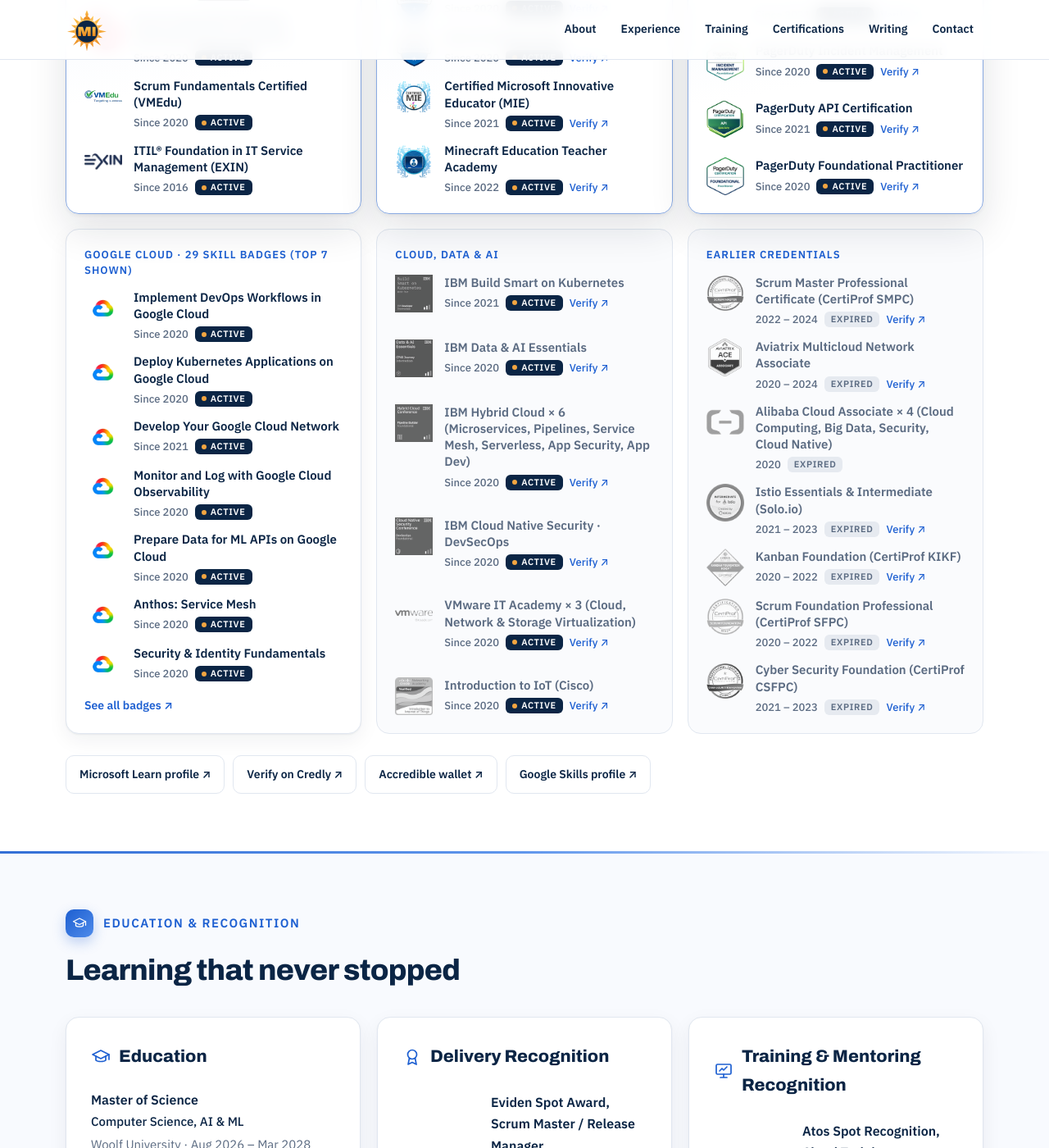
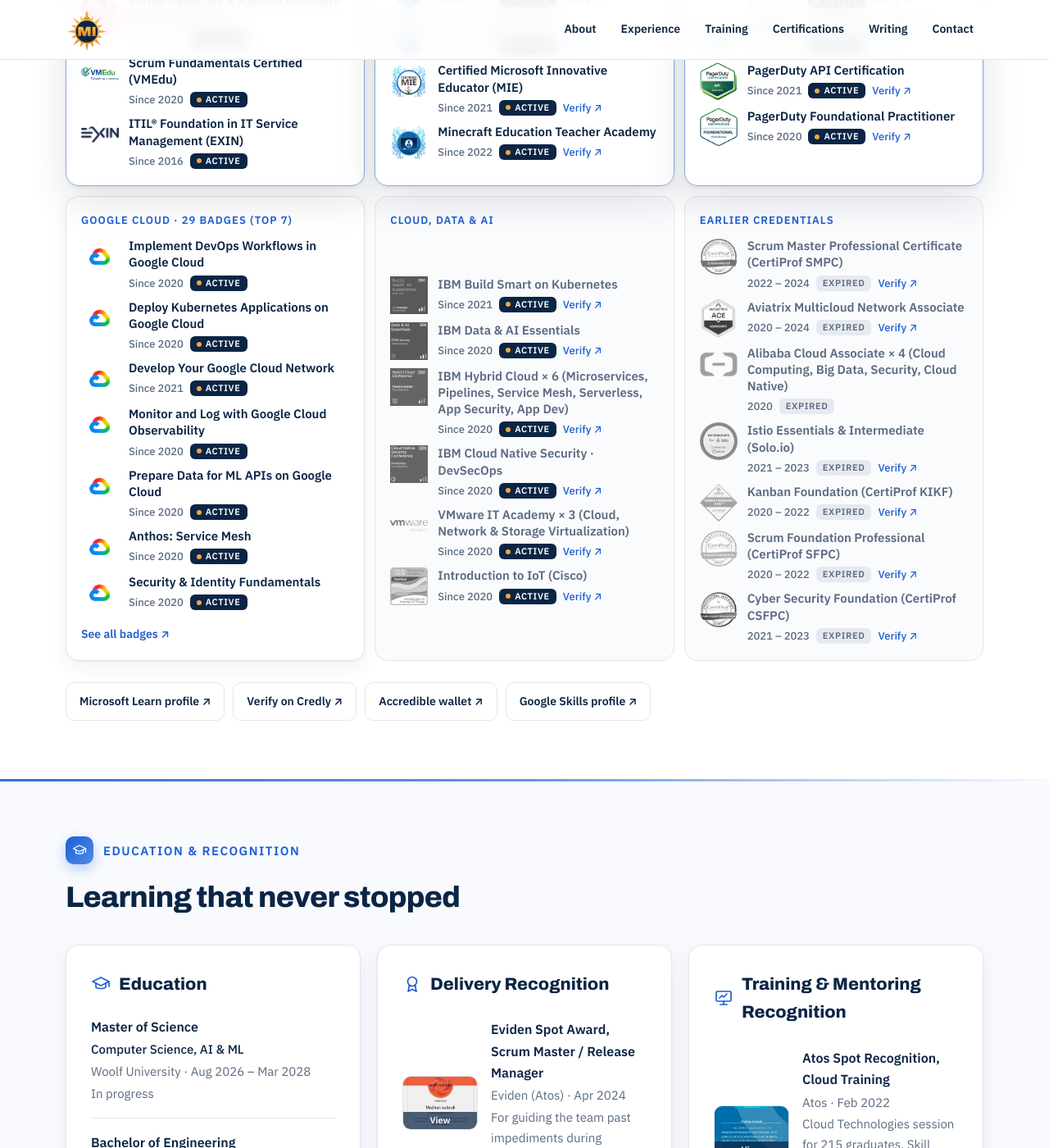
Before and after one commit to Madhan-I/Madhan-I.github.io, a Jekyll site: the page built from index.html, in a window 1280 px wide and 1400 px high, scrolled down 8184 px. Shown: the whole window at 82% size. Built offline with Jekyll 4.4.1, drawn with Linux system fonts in a browser that asks for light colours.

Commit message:
Tighter, centred certification cards
Co-Authored-By: Claude Opus 5.5 <noreply@anthropic.com>
Claude-Session: https://claude.ai/code/session_01MFRrTt7LBDdX57m85KHNGp

```diff
--- a/_data/profile.yml
+++ b/_data/profile.yml
@@ -387,7 +387,7 @@ certifications:
         status: Active
         badge: pagerduty-foundational.png
         url: https://www.credly.com/badges/999463e4-1a89-4991-a145-2e646e019843
-  - group: Google Cloud · 29 skill badges (top 7 shown)
+  - group: Google Cloud · 29 badges (top 7)
     link: https://www.skills.google/public_profiles/f79f24ba-fe04-4792-b301-a8b152fd4dd5
     items:
       - name: Implement DevOps Workflows in Google Cloud
--- a/assets/css/style.css
+++ b/assets/css/style.css
@@ -475,3 +475,4 @@ nav .wrap { padding-block: 10px; }
 .now-tag, .live { background: var(--navy); color: #FFFFFF; display: inline-flex; align-items: center; gap: 5px; }
 .now-tag::before, .live::before { content: ""; width: 6px; height: 6px; border-radius: 50%; background: #F2A541; flex: none; }
 @media (min-width: 641px) { .cg { display: flex; flex-direction: column; } .cg ul { flex: 1; align-content: space-between; } }
+@media (min-width: 641px) { .cert-groups { gap: 12px; } .cg { padding: 20px 18px; } .cg h3 { margin-bottom: 12px; } .cg ul { gap: 10px; align-content: center; } .cert { gap: 12px; } }
```
